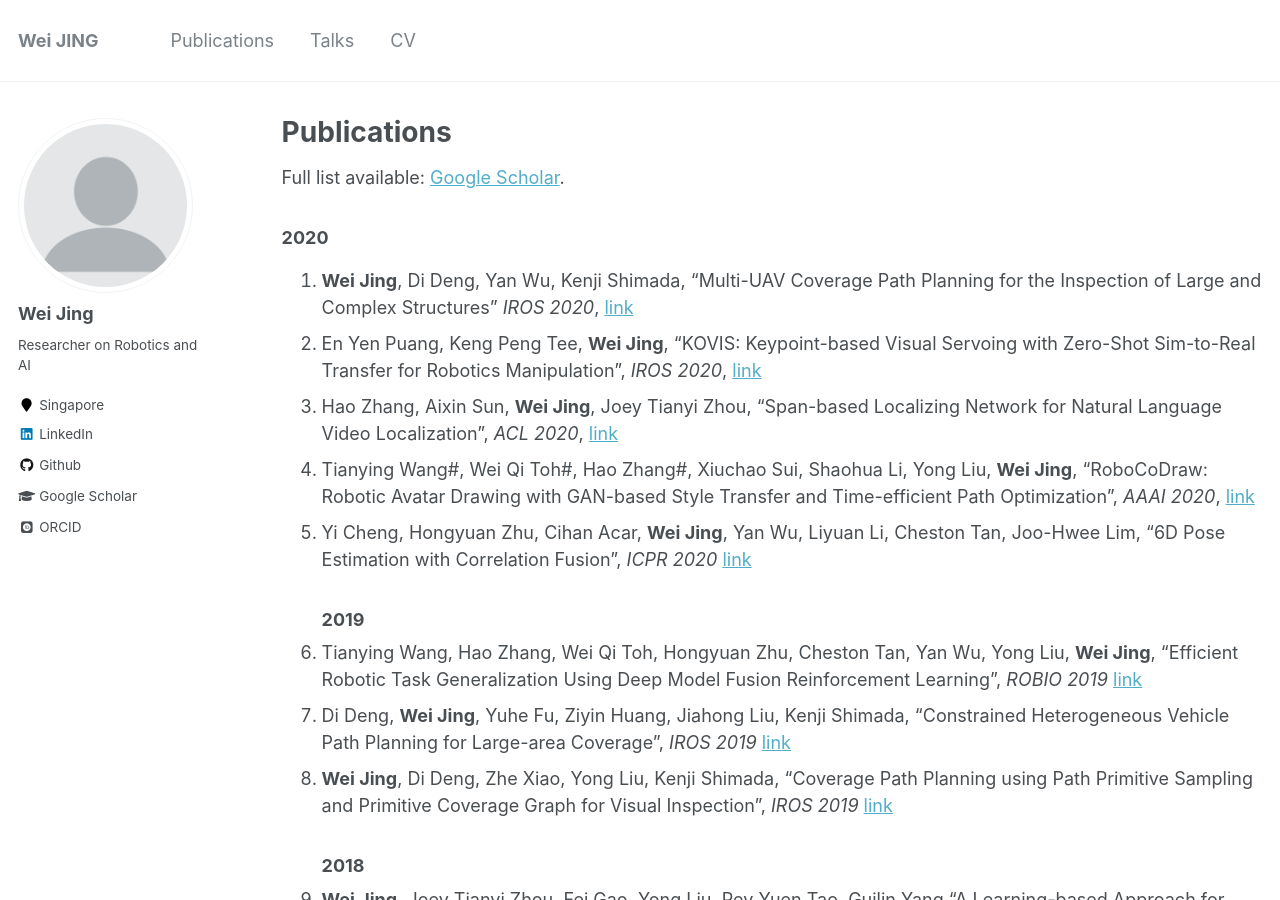
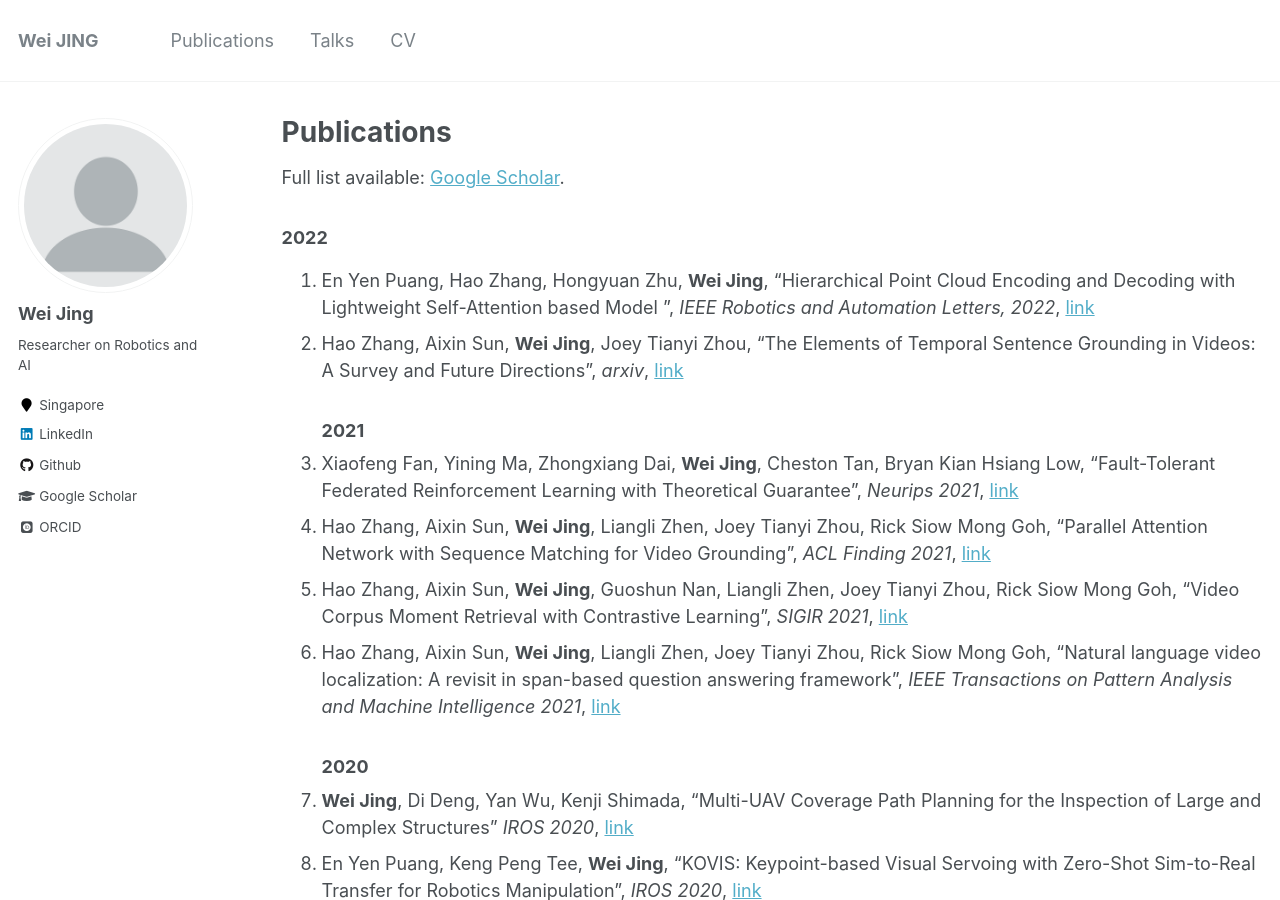
Before and after one commit to Weijing/Weijing.github.io, a Jekyll site: the page built from _pages/publications.md, in a window 1280 px wide and 900 px high. Built offline with Jekyll 4.4.1, drawn with Linux system fonts in a browser that asks for light colours; some web fonts are replaced.

Commit message:
Update publications.md

```diff
--- a/_pages/publications.md
+++ b/_pages/publications.md
@@ -5,29 +5,38 @@
 author_profile: true
 ---
 Full list available: [Google Scholar](https://scholar.google.com/citations?hl=en&user=12L_IZMAAAAJ).
+### 2022
+24. En Yen Puang, Hao Zhang, Hongyuan Zhu, **Wei Jing**, “Hierarchical Point Cloud Encoding and Decoding with Lightweight Self-Attention based Model
+”, _IEEE Robotics and Automation Letters, 2022_, [link](https://ieeexplore.ieee.org/abstract/document/9707674)
+23. Hao Zhang, Aixin Sun, **Wei Jing**, Joey Tianyi Zhou,  “The Elements of Temporal Sentence Grounding in Videos: A Survey and Future Directions”, _arxiv_, [link](https://arxiv.org/abs/2201.08071)
+### 2021
+22. Xiaofeng Fan, Yining Ma, Zhongxiang Dai, **Wei Jing**, Cheston Tan, Bryan Kian Hsiang Low, “Fault-Tolerant Federated Reinforcement Learning with Theoretical Guarantee”, _Neurips 2021_, [link](https://arxiv.org/abs/2110.14074)
+21. Hao Zhang, Aixin Sun, **Wei Jing**, Liangli Zhen, Joey Tianyi Zhou, Rick Siow Mong Goh, “Parallel Attention Network with Sequence Matching for Video Grounding”, _ACL Finding 2021_, [link](https://arxiv.org/abs/2105.08481)
+20. Hao Zhang, Aixin Sun, **Wei Jing**, Guoshun Nan, Liangli Zhen, Joey Tianyi Zhou, Rick Siow Mong Goh, “Video Corpus Moment Retrieval with Contrastive Learning”, _SIGIR 2021_, [link](https://arxiv.org/abs/2105.06247)
+19. Hao Zhang, Aixin Sun, **Wei Jing**, Liangli Zhen, Joey Tianyi Zhou, Rick Siow Mong Goh, “Natural language video localization: A revisit in span-based question answering framework”, _IEEE Transactions on Pattern Analysis and Machine Intelligence 2021_, [link](https://arxiv.org/abs/2102.13558)
 ### 2020
-1. **Wei Jing**, Di Deng, Yan Wu, Kenji Shimada, “Multi-UAV Coverage Path Planning for the Inspection of Large and Complex Structures” _IROS 2020_, [link](https://arxiv.org/pdf/2007.13065){:target="_blank"}
-2. En Yen Puang, Keng Peng Tee, **Wei Jing**,  “KOVIS: Keypoint-based Visual Servoing with Zero-Shot Sim-to-Real Transfer for Robotics Manipulation”, _IROS 2020_, [link](https://arxiv.org/pdf/2007.13960)
-3. Hao Zhang, Aixin Sun, **Wei Jing**, Joey Tianyi Zhou,  “Span-based Localizing Network for Natural Language Video Localization”, _ACL 2020_, [link](https://arxiv.org/pdf/2004.13931)
-4.  Tianying Wang#, Wei Qi Toh#, Hao Zhang#, Xiuchao Sui, Shaohua Li, Yong Liu, **Wei Jing**, "RoboCoDraw: Robotic Avatar Drawing with GAN-based Style Transfer and Time-efficient Path Optimization", _AAAI 2020_, [link](https://arxiv.org/pdf/1912.05099)
-5.  Yi Cheng, Hongyuan Zhu, Cihan Acar, **Wei Jing**, Yan Wu, Liyuan Li, Cheston Tan, Joo-Hwee Lim, "6D Pose Estimation with Correlation Fusion", _ICPR 2020_ [link](https://arxiv.org/pdf/1909.12936)
+18. **Wei Jing**, Di Deng, Yan Wu, Kenji Shimada, “Multi-UAV Coverage Path Planning for the Inspection of Large and Complex Structures” _IROS 2020_, [link](https://arxiv.org/pdf/2007.13065){:target="_blank"}
+17. En Yen Puang, Keng Peng Tee, **Wei Jing**,  “KOVIS: Keypoint-based Visual Servoing with Zero-Shot Sim-to-Real Transfer for Robotics Manipulation”, _IROS 2020_, [link](https://arxiv.org/pdf/2007.13960)
+16. Hao Zhang, Aixin Sun, **Wei Jing**, Joey Tianyi Zhou,  “Span-based Localizing Network for Natural Language Video Localization”, _ACL 2020_, [link](https://arxiv.org/pdf/2004.13931)
+15.  Tianying Wang#, Wei Qi Toh#, Hao Zhang#, Xiuchao Sui, Shaohua Li, Yong Liu, **Wei Jing**, "RoboCoDraw: Robotic Avatar Drawing with GAN-based Style Transfer and Time-efficient Path Optimization", _AAAI 2020_, [link](https://arxiv.org/pdf/1912.05099)
+14.  Yi Cheng, Hongyuan Zhu, Cihan Acar, **Wei Jing**, Yan Wu, Liyuan Li, Cheston Tan, Joo-Hwee Lim, "6D Pose Estimation with Correlation Fusion", _ICPR 2020_ [link](https://arxiv.org/pdf/1909.12936)
 ### 2019
-6.  Tianying Wang, Hao Zhang, Wei Qi Toh, Hongyuan Zhu, Cheston Tan, Yan Wu, Yong Liu, **Wei Jing**, "Efficient Robotic Task Generalization Using Deep Model Fusion Reinforcement Learning", _ROBIO 2019_ [link](https://arxiv.org/pdf/1912.05205)
-7.  Di Deng, **Wei Jing**, Yuhe Fu, Ziyin Huang, Jiahong Liu, Kenji Shimada, "Constrained Heterogeneous Vehicle Path Planning for Large-area Coverage", _IROS 2019_ [link](https://arxiv.org/pdf/1911.09864)
-8.  **Wei Jing**, Di Deng, Zhe Xiao, Yong Liu, Kenji Shimada, "Coverage Path Planning using Path Primitive Sampling and Primitive Coverage Graph for Visual Inspection", _IROS 2019_ [link](https://arxiv.org/pdf/1908.02901)
+13.  Tianying Wang, Hao Zhang, Wei Qi Toh, Hongyuan Zhu, Cheston Tan, Yan Wu, Yong Liu, **Wei Jing**, "Efficient Robotic Task Generalization Using Deep Model Fusion Reinforcement Learning", _ROBIO 2019_ [link](https://arxiv.org/pdf/1912.05205)
+12.  Di Deng, **Wei Jing**, Yuhe Fu, Ziyin Huang, Jiahong Liu, Kenji Shimada, "Constrained Heterogeneous Vehicle Path Planning for Large-area Coverage", _IROS 2019_ [link](https://arxiv.org/pdf/1911.09864)
+11.  **Wei Jing**, Di Deng, Zhe Xiao, Yong Liu, Kenji Shimada, "Coverage Path Planning using Path Primitive Sampling and Primitive Coverage Graph for Visual Inspection", _IROS 2019_ [link](https://arxiv.org/pdf/1908.02901)
 ### 2018
-9.  **Wei Jing**, Joey Tianyi Zhou, Fei Gao, Yong Liu, Pey Yuen Tao, Guilin Yang "A Learning-based Approach for Error Compensation of Industrial Manipulator with Hybrid Model", _ICARCV 2018_
-10. **Wei Jing**, Dudong Feng, Pinchao Zhang, Shijun Zhang, Sihan Lin, Bowei Tang, "A Multi-Objective Optimization-based Path Planning Method for Parallel Parking of Autonomous Vehicle via Nonlinear Programming", _ICARCV 2018_
-11. **Wei Jing**, Chun Fan Goh, Mabaran Rajaraman, Fei Gao, Sooho Park, Yong Liu, Kenji Shimada, "A Computational Framework for Automatic Online Path Generation of Robotic Inspection Tasks via Coverage Planning and Reinforcement Learning", _IEEE ACCESS_, 2018
-12. **Wei Jing** and Kenji Shimada, "Model-based view planning for building inspection and surveillance using voxel dilation, Medial Objects, and Random-Key Genetic Algorithm", _Journal of Computational Design and Engineering_, 2018
+10.  **Wei Jing**, Joey Tianyi Zhou, Fei Gao, Yong Liu, Pey Yuen Tao, Guilin Yang "A Learning-based Approach for Error Compensation of Industrial Manipulator with Hybrid Model", _ICARCV 2018_
+9. **Wei Jing**, Dudong Feng, Pinchao Zhang, Shijun Zhang, Sihan Lin, Bowei Tang, "A Multi-Objective Optimization-based Path Planning Method for Parallel Parking of Autonomous Vehicle via Nonlinear Programming", _ICARCV 2018_
+8. **Wei Jing**, Chun Fan Goh, Mabaran Rajaraman, Fei Gao, Sooho Park, Yong Liu, Kenji Shimada, "A Computational Framework for Automatic Online Path Generation of Robotic Inspection Tasks via Coverage Planning and Reinforcement Learning", _IEEE ACCESS_, 2018
+7. **Wei Jing** and Kenji Shimada, "Model-based view planning for building inspection and surveillance using voxel dilation, Medial Objects, and Random-Key Genetic Algorithm", _Journal of Computational Design and Engineering_, 2018
 ### 2017
-13. **Wei Jing**, "Coverage Planning for Robotic Vision Applications in Complex 3D Environment", _Ph.D. Thesis_, Carnegie Mellon University, 2017
-14. **Wei Jing**, Joseph Polden, Chun Fan Goh, Mabaran Rajaraman, Wei Lin, Kenji Shimada, "Sampling-based coverage motion planning for industrial inspection application with redundant robotic system", _IROS 2017_
-15. **Wei Jing**, Joseph Polden, Pey Yuen Tao, Chun Fan Goh, Wei Lin, Kenji Shimada, "Model-based coverage motion planning for industrial 3D shape inspection applications", _CASE 2017_
+6. **Wei Jing**, "Coverage Planning for Robotic Vision Applications in Complex 3D Environment", _Ph.D. Thesis_, Carnegie Mellon University, 2017
+5. **Wei Jing**, Joseph Polden, Chun Fan Goh, Mabaran Rajaraman, Wei Lin, Kenji Shimada, "Sampling-based coverage motion planning for industrial inspection application with redundant robotic system", _IROS 2017_
+4. **Wei Jing**, Joseph Polden, Pey Yuen Tao, Chun Fan Goh, Wei Lin, Kenji Shimada, "Model-based coverage motion planning for industrial 3D shape inspection applications", _CASE 2017_
 ### 2016
-16. **Wei Jing**, Joseph Polden, Pey Yuen Tao, Wei Lin, Kenji Shimada, "View planning for 3d shape reconstruction of buildings with unmanned aerial vehicles", _ICARCV 2016_
-17. **Wei Jing**, Joseph Polden, Wei Lin, Kenji Shimada, "Sampling-based view planning for 3d visual coverage task with unmanned aerial vehicle", _IROS 2016_
-18. **Wei Jing**, Pey Yuen Tao, Guilin Yang, Kenji Shimada, "Calibration of industry robots with consideration of loading effects using product-of-exponential (POE) and gaussian process (GP)", _ICRA 2016_
+3. **Wei Jing**, Joseph Polden, Pey Yuen Tao, Wei Lin, Kenji Shimada, "View planning for 3d shape reconstruction of buildings with unmanned aerial vehicles", _ICARCV 2016_
+2. **Wei Jing**, Joseph Polden, Wei Lin, Kenji Shimada, "Sampling-based view planning for 3d visual coverage task with unmanned aerial vehicle", _IROS 2016_
+1. **Wei Jing**, Pey Yuen Tao, Guilin Yang, Kenji Shimada, "Calibration of industry robots with consideration of loading effects using product-of-exponential (POE) and gaussian process (GP)", _ICRA 2016_
 
 <!-- 3. **Wei Jing**, Di Deng, Yan Wu, Kenji Shimada, “Multi-UAV Coverage Path Planning for the Inspection of Large and Complex Structures” _IROS 2020_, [link](https://arxiv.org/pdf/2007.13065){:target="_blank"} -->
 
```
